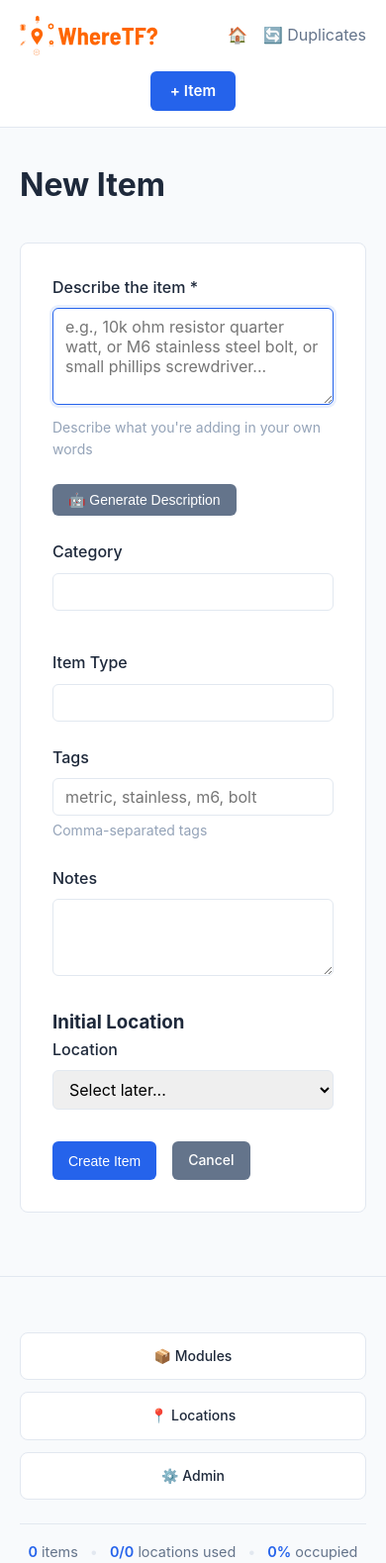
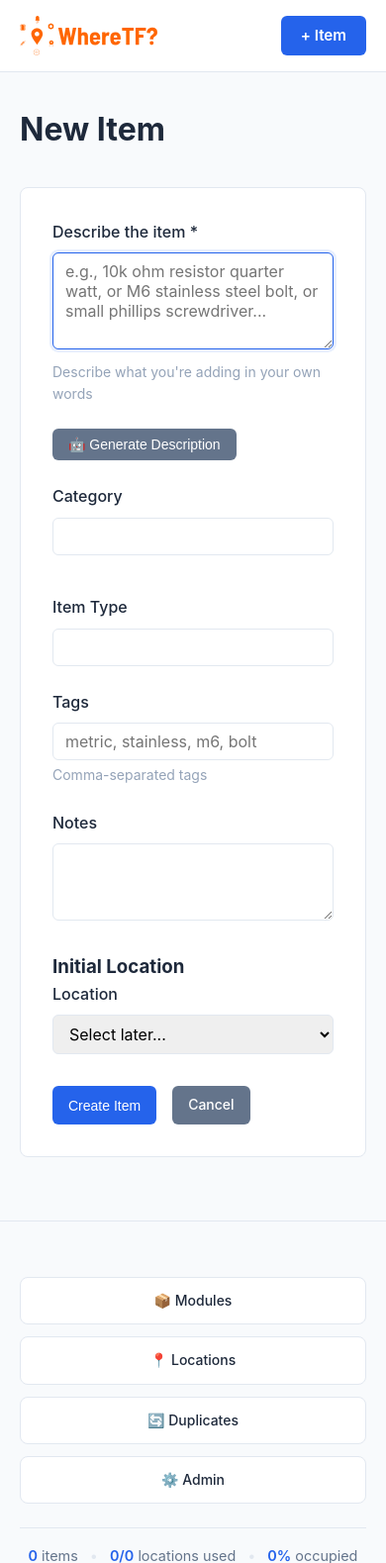
Before and after one commit to ndemarco/workshop-inventory, a Flask app: page /items/new in a window 390 px wide. Shown: the top 1579 px of the page at 99% size. Run offline with Flask 3, Linux system fonts and the light colour scheme; data that the repository does not hold is empty.

Commit message:
Further simplify navigation and home page layout
Top navigation changes:
- Removed Home icon (logo already provides home link)
- Removed Duplicates from top nav
- Top nav now only has: Logo (left) and + Item button (right)

Footer navigation changes:
- Added Duplicates button to footer nav (left of Admin)
- Footer nav now has: Modules, Locations, Duplicates, Admin

Home page changes:
- Removed "New Item" button (duplicated + Item in top nav)
- Added "Browse Items" button below search area
- Styled Browse Items button to match footer nav button style
- Centered button for better visual balance

Files modified:
- frontend/templates/base.html
- frontend/templates/index.html
- frontend/static/css/style.css

🤖 Generated with [Claude Code](https://claude.com/claude-code)

Co-Authored-By: Claude <noreply@anthropic.com>

```diff
--- a/frontend/static/css/style.css
+++ b/frontend/static/css/style.css
@@ -916,16 +916,6 @@ body {
         gap: 1rem;
     }
 
-    .nav-menu {
-        gap: 1rem;
-    }
-
-    .nav-actions {
-        width: 100%;
-        justify-content: center;
-        order: 3;
-    }
-
     .footer-nav {
         flex-direction: column;
         gap: 0.75rem;
--- a/frontend/templates/base.html
+++ b/frontend/templates/base.html
@@ -15,10 +15,6 @@
                     <img src="{{ url_for('static', filename='img/logo.svg') }}" alt="WhereTF?" class="logo">
                 </a>
             </div>
-            <ul class="nav-menu">
-                <li><a href="{{ url_for('main.index') }}" title="Home">🏠</a></li>
-                <li><a href="{{ url_for('duplicates.list_duplicates') }}">🔄 Duplicates</a></li>
-            </ul>
             <div class="nav-actions">
                 <a href="{{ url_for('items.new_item') }}" class="btn btn-primary btn-add-item">+ Item</a>
             </div>
@@ -47,6 +43,7 @@
             <div class="footer-nav">
                 <a href="{{ url_for('modules.list_modules') }}" class="footer-nav-btn">📦 Modules</a>
                 <a href="{{ url_for('locations.list_locations') }}" class="footer-nav-btn">📍 Locations</a>
+                <a href="{{ url_for('duplicates.list_duplicates') }}" class="footer-nav-btn">🔄 Duplicates</a>
                 <a href="{{ url_for('admin.index') }}" class="footer-nav-btn">⚙️ Admin</a>
             </div>
             {% if stats %}
```
Also changed, not shown: frontend/templates/index.html (+23 -8 lines).
